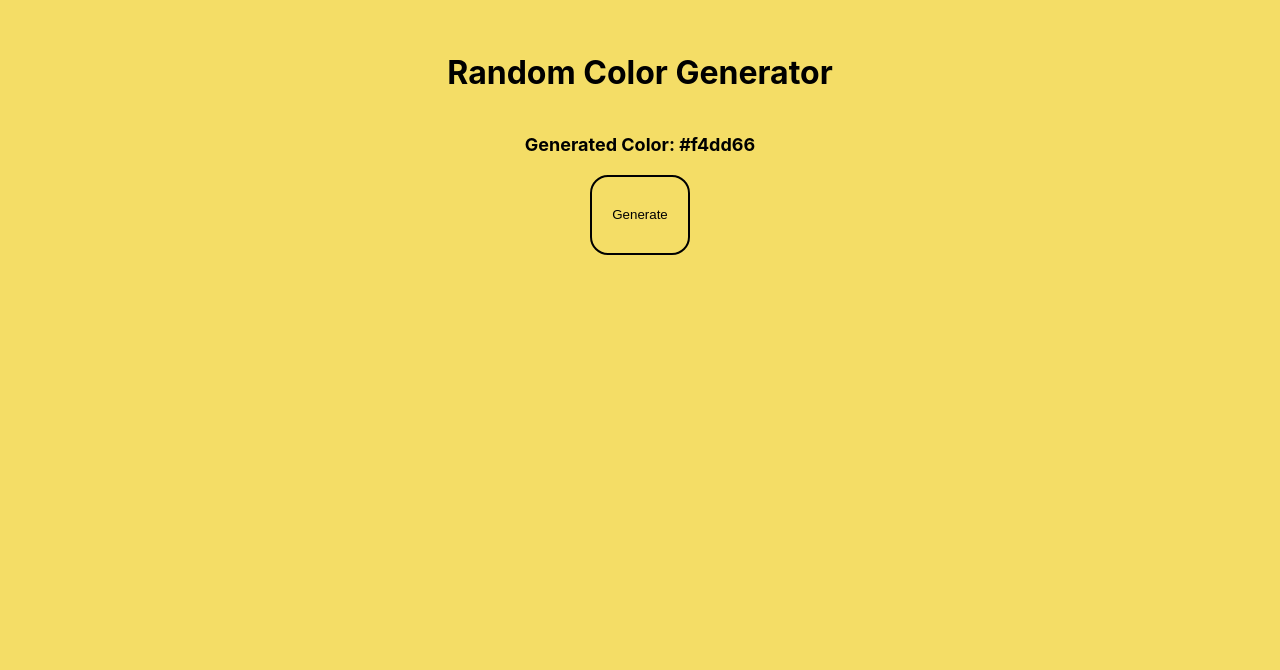
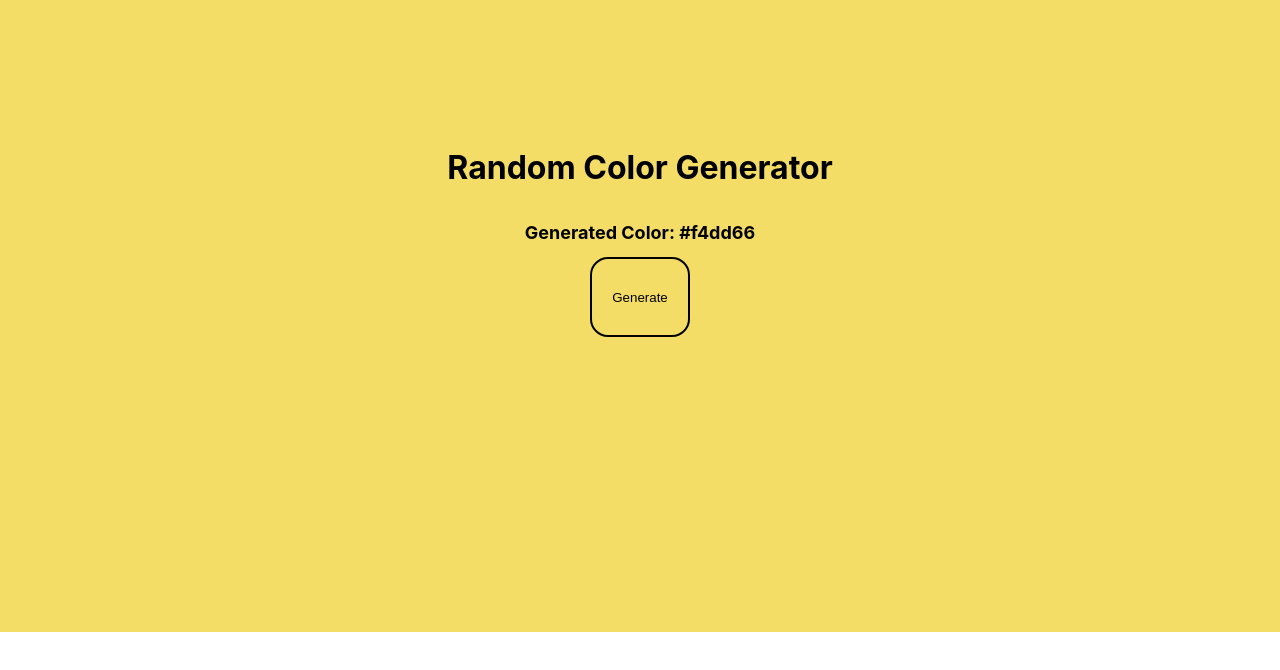
Before and after one commit to Julievee/react-random-color-generator, a React (Create React App) app: page / in a window 1280 px wide. Shown: the part 168-838 px from the top of the page. After the commit the page ends 800 px from the top, so only its background shows below. Built offline with nearby package versions, Linux system fonts and the light colour scheme.

Commit message:
Did more styling

```diff
--- a/src/App.js
+++ b/src/App.js
@@ -1,4 +1,3 @@
-import './App.css';
 import randomColor from 'randomcolor';
 import { useState } from 'react';
 
@@ -11,11 +10,13 @@ export default function App() {
     <div
       style={{
         backgroundColor: color,
-        flex: 1,
+        margin: '0',
+        display: 'flex',
+        flexDirection: 'column',
+        alignItems: 'center',
         textAlign: 'center',
-        padding: '200px',
         justifyContent: 'center',
-        height: '60vh',
+        height: '100vh',
       }}
     >
       {/* Creating and styling button */}
@@ -23,8 +24,9 @@ export default function App() {
       <div
         style={{
           fontSize: '18px',
-          padding: '20px',
+          padding: '14px',
           fontWeight: 'bold',
+          fontColor: 'black',
         }}
       >
         Generated Color: {color}
```
